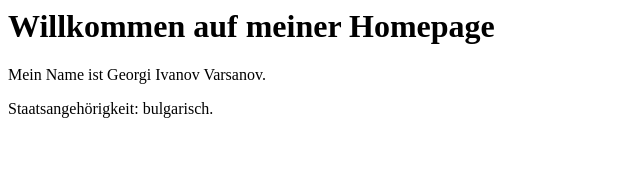
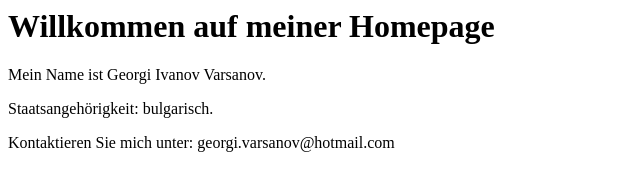
Before and after one commit to megawutt/homepage2, a plain HTML site: page index.html in a window 1280 px wide. Shown: the whole page, without its empty margins (0-640 px from the left). Drawn offline with Linux system fonts and the light colour scheme.

Commit message:
Vierte Version

```diff
--- a/index.html
+++ b/index.html
@@ -8,5 +8,6 @@
     <h1>Willkommen auf meiner Homepage</h1>
     <p> Mein Name ist Georgi Ivanov Varsanov.</p>
         <p>Staatsangehörigkeit: bulgarisch.</p>
+        <p>Kontaktieren Sie mich unter:  georgi.varsanov@hotmail.com</p>
     </body>
 </html>
```
